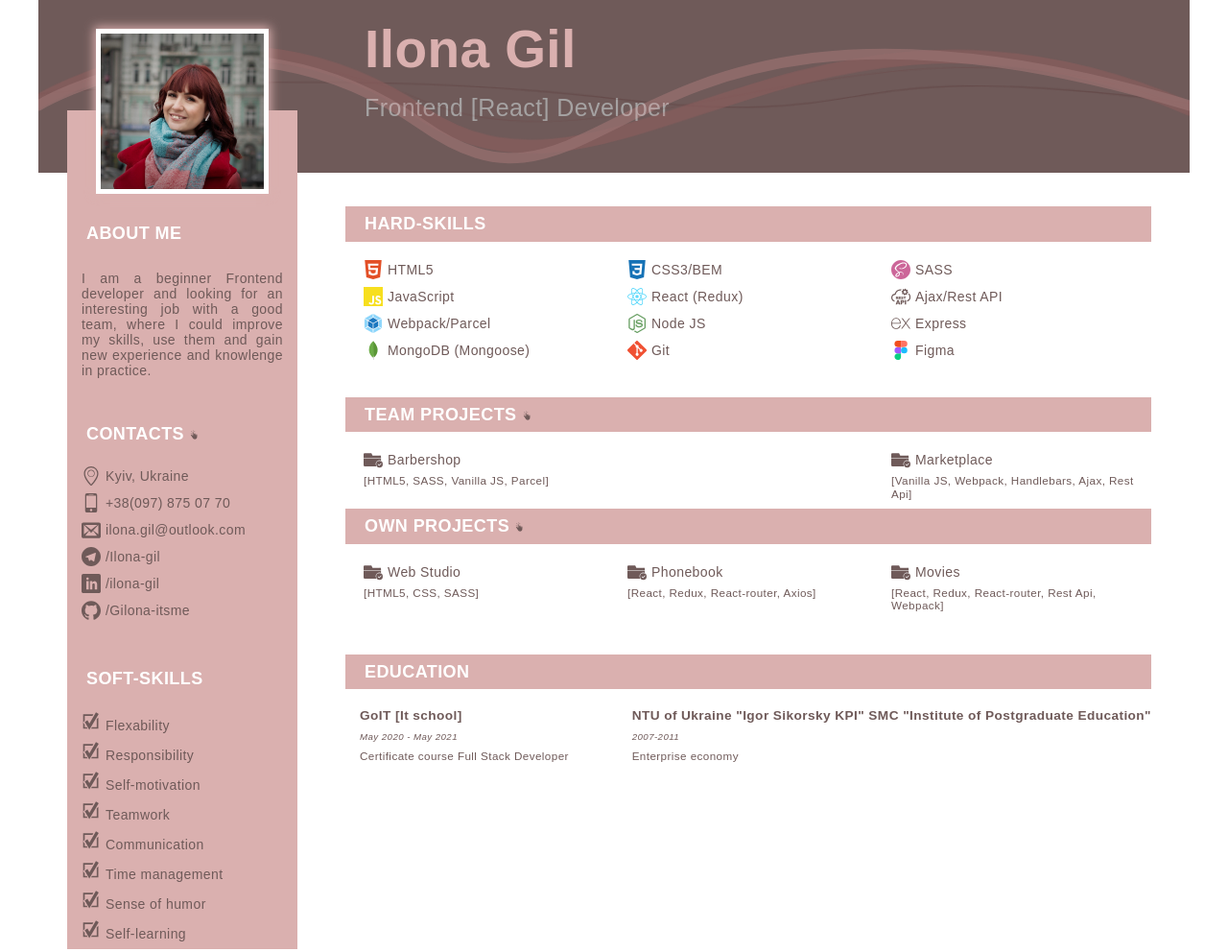
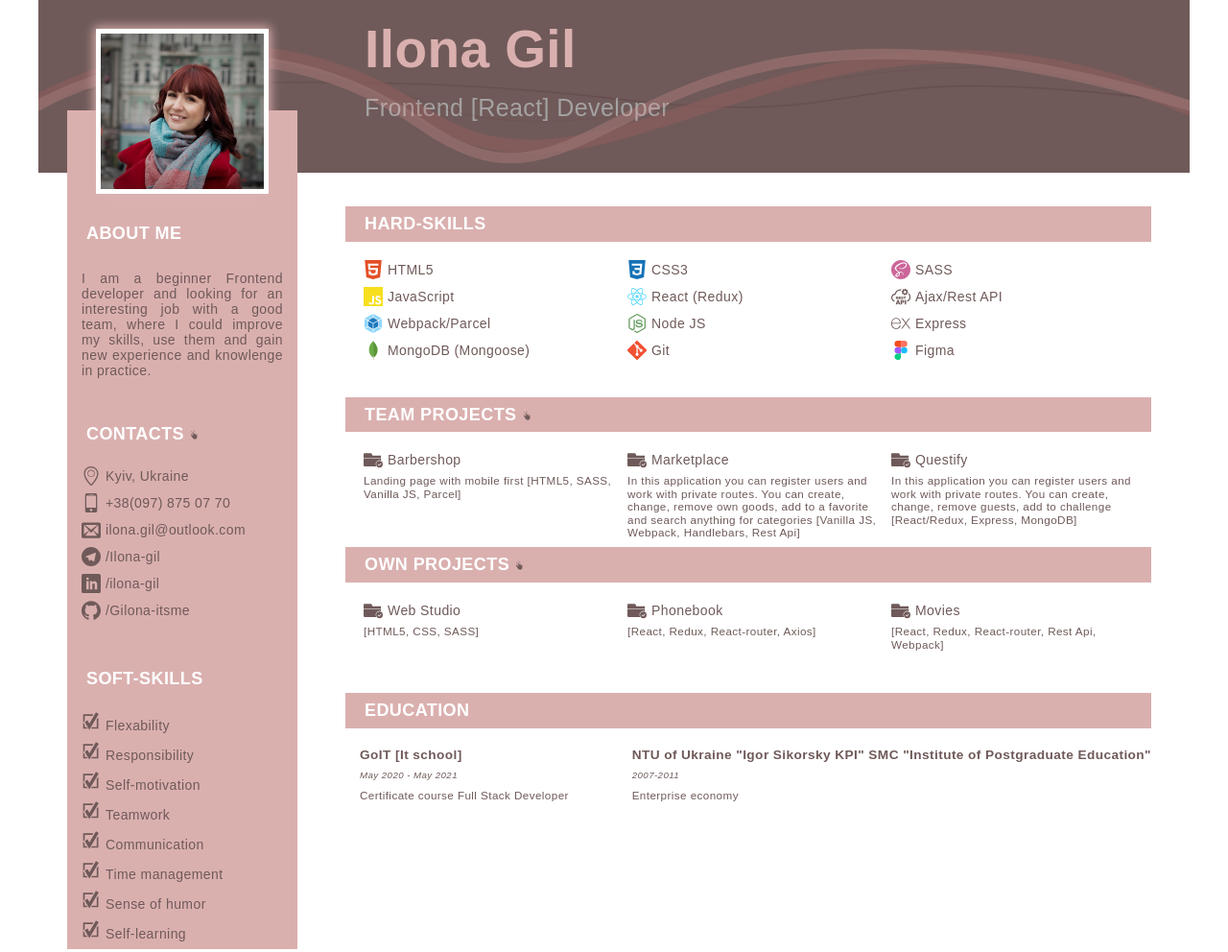
Before and after one commit to Gilona-itsme/resume-hil-ilona, a website: page index.html in a window 1280 px wide. Shown: the whole page at 96% size. Drawn offline with Linux system fonts and the light colour scheme; files whose address does not match are found by name; a web font is replaced by a local one.

Commit message:
add new project

```diff
--- a/css/main.css
+++ b/css/main.css
@@ -375,9 +375,9 @@ body {
   width: 100%;
 }
 
-@media screen and (min-width: 480px) {
+@media screen and (min-width: 320px) {
   .section {
-    max-width: 480px;
+    max-width: 320px;
   }
 }
 
--- a/index.html
+++ b/index.html
@@ -190,7 +190,7 @@
 						<li class="list__item">
 							<svg class="list__icon" width="20" height="20">
 								<use href="./image/sprite.svg#css3"></use></svg
-							>CSS3/BEM
+							>CSS3
 						</li>
 						<li class="list__item">
 							<svg class="list__icon" width="20" height="20">
@@ -263,7 +263,9 @@
 									<use href="./image/sprite.svg#folder-checked"></use></svg
 								>Barbershop
 							</a>
-							<p class="list__text">[HTML5, SASS, Vanilla JS, Parcel]</p>
+							<p class="list__text">
+								Landing page with mobile first [HTML5, SASS, Vanilla JS, Parcel]
+							</p>
 						</li>
 						<li class="list__item">
 							<a
@@ -274,16 +276,23 @@
 								>Marketplace
 							</a>
 							<p class="list__text">
-								[Vanilla JS, Webpack, Handlebars, Ajax, Rest Api]
+								In this application you can register users and work with private
+								routes. You can create, change, remove own goods, add to a
+								favorite and search anything for categories [Vanilla JS,
+								Webpack, Handlebars, Rest Api]
 							</p>
 						</li>
-						<li style="display: none">
+						<li class="list__item">
 							<a href="" class="list__link"
 								><svg class="list__icon" width="20" height="20">
 									<use href="./image/sprite.svg#folder-checked"></use></svg
-								>Node</a
+								>Questify</a
 							>
-							<p class="list__text">[]</p>
+							<p class="list__text">
+								In this application you can register users and work with private
+								routes. You can create, change, remove guests, add to challenge
+								[React/Redux, Express, MongoDB]
+							</p>
 						</li>
 					</ul>
 
```
Also changed, not shown: css/main.min.css.
